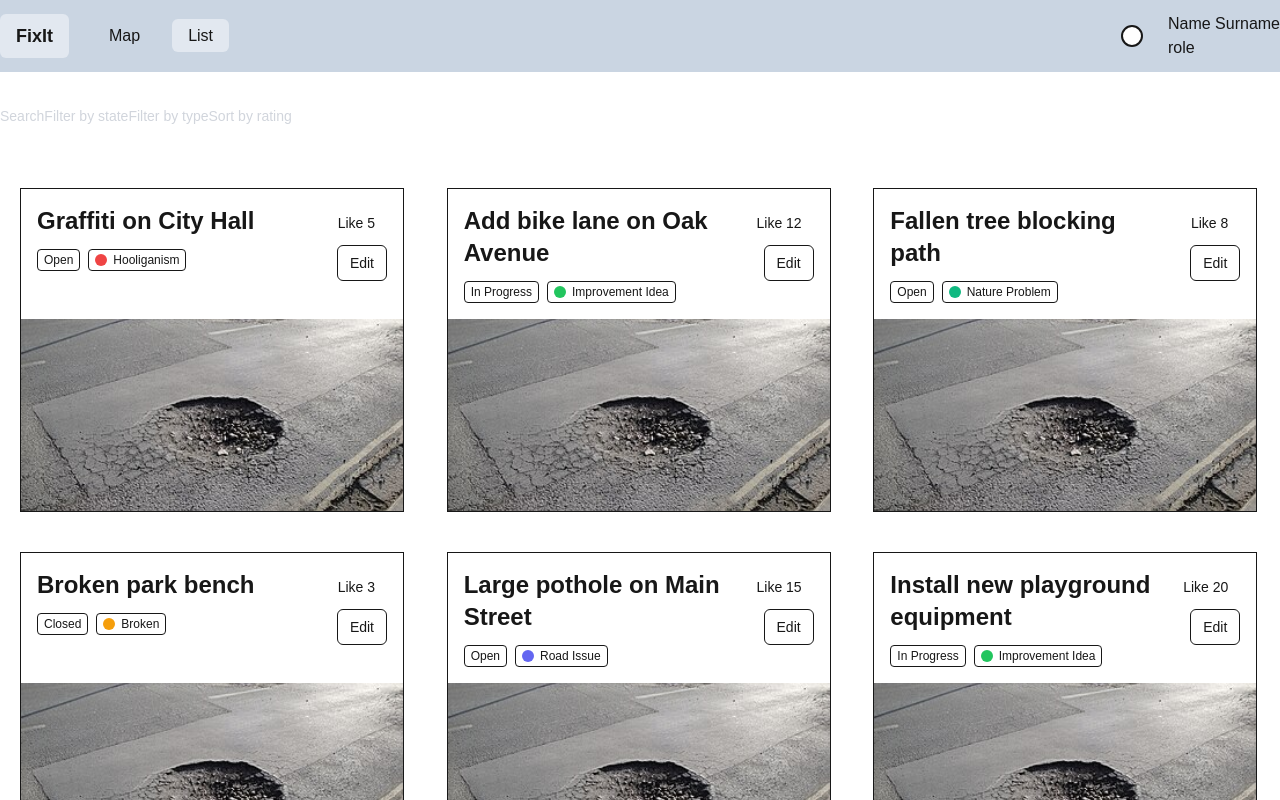
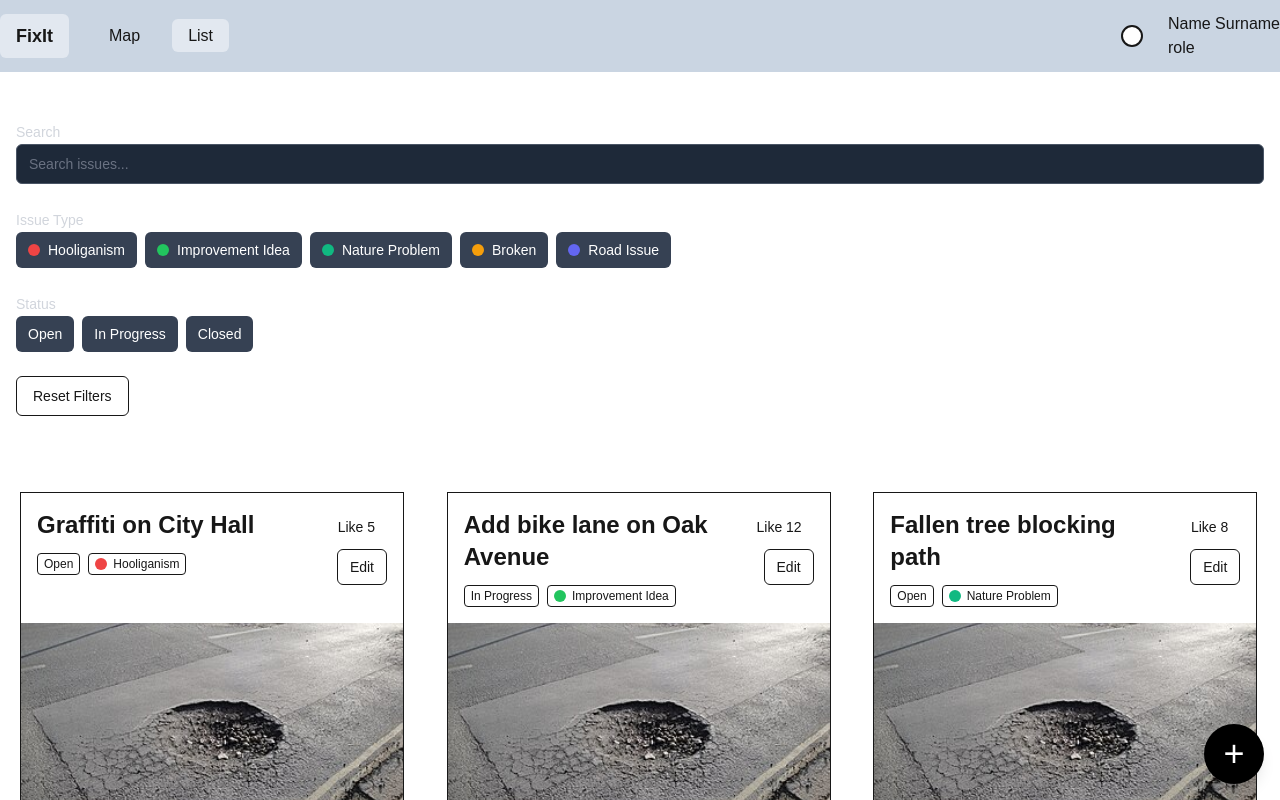
Before and after one commit to adamgabry/FixIt, a Next.js app: page /issues/list in a window 1280 px wide. Shown: the top 800 px of the page. Built offline with nearby package versions, Linux system fonts and the light colour scheme.

Commit message:
Filtering on list page finished

```diff
--- a/src/app/issues/list/page.tsx
+++ b/src/app/issues/list/page.tsx
@@ -9,6 +9,8 @@ import {
 	type IssueFilters
 } from '@/lib/issue-utils';
 import { type Issue, IssueStatus, IssueType } from '@/modules/issue/schema';
+import { FloatingAddButton } from '@/components/floating-add-button';
+import { RowFilter } from '@/components/filters/row-filter';
 
 const MOCK_ISSUES: Issue[] = [
 	{
@@ -129,28 +131,13 @@ const IssuesListPage = () => {
 	);
 	return (
 		<div>
-			<div className="space-y-2">
-				<label className="text-sm font-medium text-gray-300">Search</label>
-				{/* TODO Search */}
-				<label className="text-sm font-medium text-gray-300">
-					Filter by state
-				</label>
-				{/*TODO  Filter by state */}
-				<label className="text-sm font-medium text-gray-300">
-					Filter by type
-				</label>
-				{/* TODO Filter by type */}
-				<label className="text-sm font-medium text-gray-300">
-					Sort by rating
-				</label>
-				{/* TODO Sort by rating */}
-			</div>
+			<RowFilter filters={filters} onFiltersChangeAction={setFilters} />
 			<ul className="mt-10 grid grid-cols-1 md:grid-cols-2 lg:grid-cols-3">
-				{issues.map(issue => (
+				{filteredIssues.map(issue => (
 					<IssueListItem key={issue.id} issue={issue} />
 				))}
 			</ul>
-			{/* TODO floating button for create new issue*/}
+			<FloatingAddButton />
 		</div>
 	);
 };
--- a/src/app/page.tsx
+++ b/src/app/page.tsx
@@ -3,13 +3,14 @@
 import { useState, useMemo } from 'react';
 import dynamic from 'next/dynamic';
 
-import { SidebarFilter } from '@/components/sidebar-filter';
+import { SidebarFilter } from '@/components/filters/sidebar-filter';
 import {
 	DEFAULT_FILTERS,
 	filterIssues,
 	type IssueFilters
 } from '@/lib/issue-utils';
 import { IssueStatus, IssueType, type Issue } from '@/modules/issue/schema';
+import { FloatingAddButton } from '@/components/floating-add-button';
 
 // Dynamic import to avoid SSR issues with Leaflet
 const IssuesMapContainer = dynamic(
@@ -154,7 +155,7 @@ const Home = () => {
 			{/* Sidebar Filter */}
 			<SidebarFilter
 				filters={filters}
-				onFiltersChange={setFilters}
+				onFiltersChangeAction={setFilters}
 				issueCount={issues.length}
 				filteredCount={filteredIssues.length}
 			/>
@@ -163,6 +164,8 @@ const Home = () => {
 			<div className="flex-1 relative">
 				<IssuesMapContainer issues={filteredIssues} />
 			</div>
+
+			<FloatingAddButton />
 		</div>
 	);
 };
--- /dev/null
+++ b/src/components/filters/row-filter.tsx
@@ -0,0 +1,62 @@
+'use client';
+
+import React from 'react';
+
+import { IssueType, IssueStatus } from '@/modules/issue/schema';
+import { type IssueFilters } from '@/lib/issue-utils';
+import { Button } from '@/components/button';
+import { SearchFilter } from '@/components/filters/search-filter';
+import { StatusFilterRow } from '@/components/filters/status-filter-row';
+import { TypeFilterRow } from '@/components/filters/type-filter-row';
+
+type RowFilterProps = {
+	filters: IssueFilters;
+	onFiltersChangeAction: (filters: IssueFilters) => void; // renamed
+};
+
+export const RowFilter = ({
+	filters,
+	onFiltersChangeAction
+}: RowFilterProps) => {
+	const toggleType = (type: IssueType) => {
+		const newTypes = filters.types.includes(type)
+			? filters.types.filter(t => t !== type)
+			: [...filters.types, type];
+		onFiltersChangeAction({ ...filters, types: newTypes });
+	};
+
+	const toggleStatus = (status: IssueStatus) => {
+		const newStatuses = filters.statuses.includes(status)
+			? filters.statuses.filter(s => s !== status)
+			: [...filters.statuses, status];
+		onFiltersChangeAction({ ...filters, statuses: newStatuses });
+	};
+
+	const resetFilters = () => {
+		onFiltersChangeAction({
+			types: Object.values(IssueType),
+			statuses: Object.values(IssueStatus),
+			searchQuery: ''
+		});
+	};
+
+	return (
+		<div className="flex-1 overflow-y-auto p-4 space-y-6">
+			<SearchFilter
+				value={filters.searchQuery}
+				onChangeAction={value =>
+					onFiltersChangeAction({ ...filters, searchQuery: value })
+				}
+			/>
+			<TypeFilterRow types={filters.types} onToggleAction={toggleType} />
+			<StatusFilterRow
+				statuses={filters.statuses}
+				onToggleAction={toggleStatus}
+			/>
+
+			<Button variant="outline" onClick={resetFilters}>
+				Reset Filters
+			</Button>
+		</div>
+	);
+};
--- /dev/null
+++ b/src/components/filters/search-filter.tsx
@@ -0,0 +1,21 @@
+'use client';
+
+import { Input } from '@/components/input';
+
+type SearchFilterProps = {
+	value: string;
+	onChangeAction: (value: string) => void;
+};
+
+export const SearchFilter = ({ value, onChangeAction }: SearchFilterProps) => (
+	<div className="space-y-2">
+		<label className="text-sm font-medium text-gray-300">Search</label>
+		<Input
+			type="text"
+			placeholder="Search issues..."
+			value={value}
+			onChange={e => onChangeAction(e.target.value)}
+			className="bg-gray-800 border-gray-600 text-white placeholder:text-gray-500"
+		/>
+	</div>
+);
--- a/src/components/sidebar-filter.tsx
+++ b/src/components/filters/sidebar-filter.tsx
@@ -1,6 +1,6 @@
 'use client';
 
-import { useState } from 'react';
+import React, { useState } from 'react';
 
 import { IssueType, IssueStatus } from '@/modules/issue/schema';
 import {
@@ -10,19 +10,19 @@ import {
 	type IssueFilters
 } from '@/lib/issue-utils';
 import { Button } from '@/components/button';
-import { Input } from '@/components/input';
 import { cn } from '@/lib/cn';
+import { SearchFilter } from '@/components/filters/search-filter';
 
 type SidebarFilterProps = {
 	filters: IssueFilters;
-	onFiltersChange: (filters: IssueFilters) => void;
+	onFiltersChangeAction: (filters: IssueFilters) => void;
 	issueCount: number;
 	filteredCount: number;
 };
 
 export const SidebarFilter = ({
 	filters,
-	onFiltersChange,
+	onFiltersChangeAction,
 	issueCount,
 	filteredCount
 }: SidebarFilterProps) => {
@@ -32,22 +32,18 @@ export const SidebarFilter = ({
 		const newTypes = filters.types.includes(type)
 			? filters.types.filter(t => t !== type)
 			: [...filters.types, type];
-		onFiltersChange({ ...filters, types: newTypes });
+		onFiltersChangeAction({ ...filters, types: newTypes });
 	};
 
 	const toggleStatus = (status: IssueStatus) => {
 		const newStatuses = filters.statuses.includes(status)
 			? filters.statuses.filter(s => s !== status)
 			: [...filters.statuses, status];
-		onFiltersChange({ ...filters, statuses: newStatuses });
-	};
-
-	const handleSearchChange = (e: React.ChangeEvent<HTMLInputElement>) => {
-		onFiltersChange({ ...filters, searchQuery: e.target.value });
+		onFiltersChangeAction({ ...filters, statuses: newStatuses });
 	};
 
 	const resetFilters = () => {
-		onFiltersChange({
+		onFiltersChangeAction({
 			types: Object.values(IssueType),
 			statuses: Object.values(IssueStatus),
 			searchQuery: ''
@@ -113,16 +109,12 @@ export const SidebarFilter = ({
 					</div>
 
 					{/* Search */}
-					<div className="space-y-2">
-						<label className="text-sm font-medium text-gray-300">Search</label>
-						<Input
-							type="text"
-							placeholder="Search issues..."
-							value={filters.searchQuery}
-							onChange={handleSearchChange}
-							className="bg-gray-800 border-gray-600 text-white placeholder:text-gray-500"
-						/>
-					</div>
+					<SearchFilter
+						value={filters.searchQuery}
+						onChangeAction={value =>
+							onFiltersChangeAction({ ...filters, searchQuery: value })
+						}
+					/>
 
 					{/* Type filter */}
 					<div className="space-y-2">
--- /dev/null
+++ b/src/components/filters/status-filter-row.tsx
@@ -0,0 +1,36 @@
+'use client';
+
+import { IssueStatus } from '@/modules/issue/schema';
+import { ISSUE_STATUS_LABELS } from '@/lib/issue-utils';
+import { cn } from '@/lib/cn';
+
+type StatusFilterRowProps = {
+	statuses: IssueStatus[];
+	onToggleAction: (s: IssueStatus) => void;
+};
+
+export const StatusFilterRow = ({
+	statuses,
+	onToggleAction
+}: StatusFilterRowProps) => (
+	<div className="space-y-2">
+		<label className="text-sm font-medium text-gray-300">Status</label>
+
+		<div className="flex flex-wrap gap-2">
+			{Object.values(IssueStatus).map(status => (
+				<button
+					key={status}
+					onClick={() => onToggleAction(status)}
+					className={cn(
+						'flex items-center gap-2 px-3 py-2 rounded-md text-sm transition-colors',
+						statuses.includes(status)
+							? 'bg-gray-700 text-white'
+							: 'text-gray-400 hover:bg-gray-800'
+					)}
+				>
+					<span>{ISSUE_STATUS_LABELS[status]}</span>
+				</button>
+			))}
+		</div>
+	</div>
+);
--- /dev/null
+++ b/src/components/filters/type-filter-row.tsx
@@ -0,0 +1,40 @@
+'use client';
+
+import { IssueType } from '@/modules/issue/schema';
+import { ISSUE_TYPE_COLORS, ISSUE_TYPE_LABELS } from '@/lib/issue-utils';
+import { cn } from '@/lib/cn';
+
+type TypeFilterRowProps = {
+	types: IssueType[];
+	onToggleAction: (t: IssueType) => void;
+};
+
+export const TypeFilterRow = ({
+	types,
+	onToggleAction
+}: TypeFilterRowProps) => (
+	<div className="space-y-2">
+		<label className="text-sm font-medium text-gray-300">Issue Type</label>
+
+		<div className="flex flex-wrap gap-2">
+			{Object.values(IssueType).map(type => (
+				<button
+					key={type}
+					onClick={() => onToggleAction(type)}
+					className={cn(
+						'flex items-center gap-2 px-3 py-2 rounded-md text-sm transition-colors',
+						types.includes(type)
+							? 'bg-gray-700 text-white'
+							: 'text-gray-400 hover:bg-gray-800'
+					)}
+				>
+					<span
+						className="w-3 h-3 rounded-full"
+						style={{ backgroundColor: ISSUE_TYPE_COLORS[type] }}
+					/>
+					<span>{ISSUE_TYPE_LABELS[type]}</span>
+				</button>
+			))}
+		</div>
+	</div>
+);
--- /dev/null
+++ b/src/components/floating-add-button.tsx
@@ -0,0 +1,11 @@
+import Link from 'next/link';
+
+import { Button } from '@/components/button';
+
+export const FloatingAddButton = () => (
+	<Link href="/issues/create">
+		<Button className="fixed right-4 bottom-4 z-50 h-15 w-15 rounded-full bg-black text-white flex items-center justify-center shadow-lg">
+			<span className="text-4xl">+</span>
+		</Button>
+	</Link>
+);
--- a/src/components/list/issue-list-item.tsx
+++ b/src/components/list/issue-list-item.tsx
@@ -13,10 +13,6 @@ import { Button } from '@/components/button';
 export const IssueListItem = ({ issue }: { issue: Issue }) => {
 	const handleEdit = (e: React.MouseEvent) => {
 		console.log('Edit clicked', issue.id);
-	};
-
-	const handleDelete = (e: React.MouseEvent) => {
-		console.log('Delete clicked', issue.id);
 	};
 
 	const handleLike = (e: React.MouseEvent) => {
@@ -47,7 +43,7 @@ export const IssueListItem = ({ issue }: { issue: Issue }) => {
 						{`Like ${issue.numberOfUpvotes}`}
 					</Button>
 
-					{/* TODO show only for admins and users who are crators of this*/}
+					{/* TODO show only for admins and users who are creators of this + TODO redirect to issue edit/remove*/}
 					<Button variant="outline" size="sm" onClick={handleEdit}>
 						Edit
 					</Button>
```
